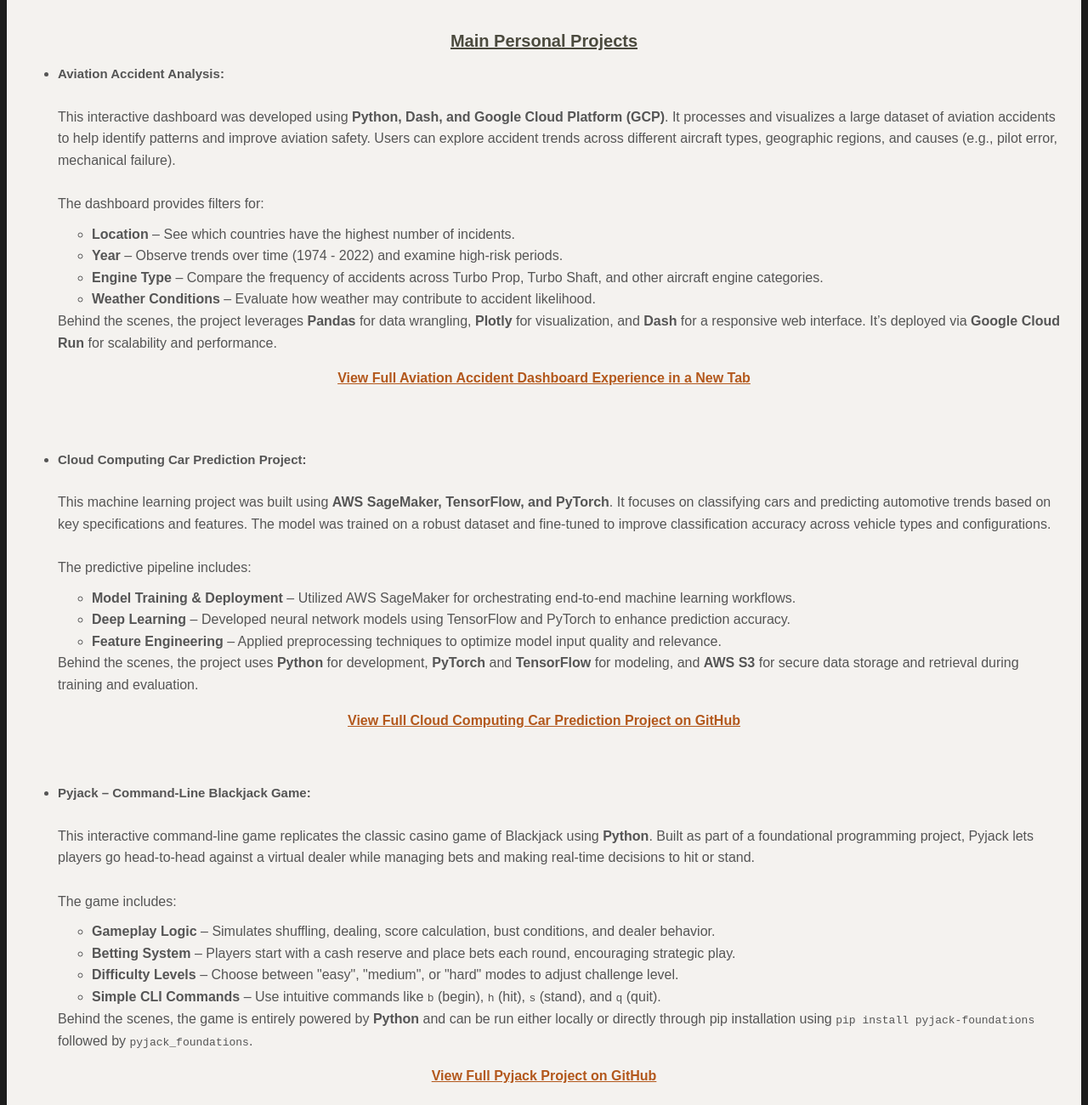
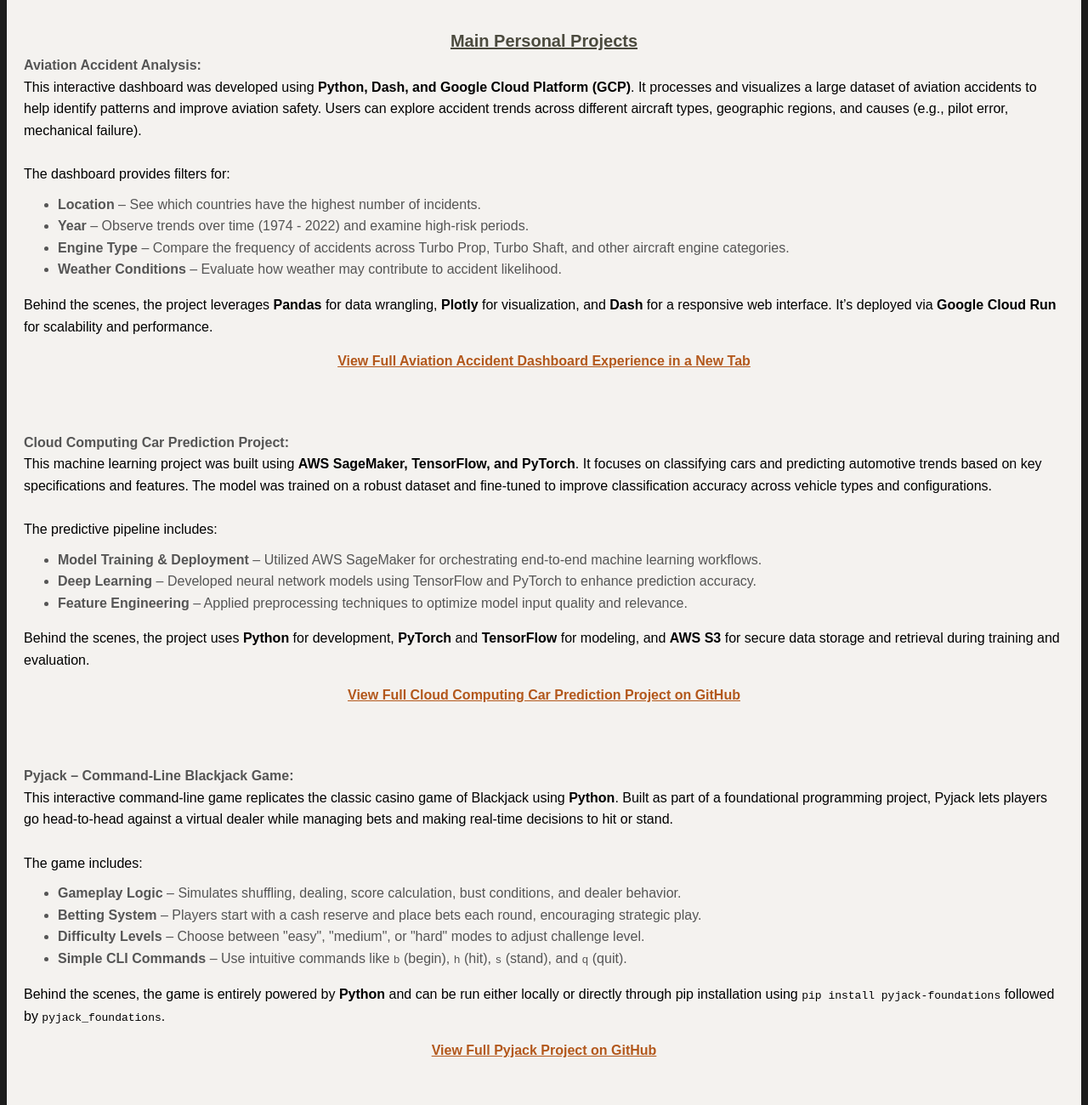
Before and after one commit to Follyboy/Folaranmi-Adeyeri, a website built with webpack: page Website-Folaranmi-Adeyeri/projects.html in a window 1280 px wide. Shown: the part 220-1520 px from the top of the page at 85% size. Built offline with nearby package versions, Linux system fonts and the light colour scheme.

Commit message:
Fixed nav responsive menu and spaces on projects page

```diff
--- a/Website-Folaranmi-Adeyeri/css/style.css
+++ b/Website-Folaranmi-Adeyeri/css/style.css
@@ -121,6 +121,10 @@
 }
 
 .job {
+  margin-bottom: 40px;
+}
+
+.project {
   margin-bottom: 40px;
 }
 
--- a/Website-Folaranmi-Adeyeri/js/header.js
+++ b/Website-Folaranmi-Adeyeri/js/header.js
@@ -128,13 +128,34 @@
       </nav>
     `;
 
-    const hamburger = this.querySelector("#hamburger");
-    const navTabs = this.querySelector("#navTabs");
+      const hamburger = this.querySelector("#hamburger");
+      const navTabs = this.querySelector("#navTabs");
 
-    hamburger.addEventListener("click", () => {
-      navTabs.classList.toggle("show");
-      hamburger.classList.toggle("active");
-    });
+      const toggleMenu = () => {
+        const isOpen = navTabs.classList.toggle("show");
+        hamburger.classList.toggle("active");
+
+        // Disable or enable scrolling
+        document.body.style.overflow = isOpen ? "hidden" : "";
+      };
+
+      hamburger.addEventListener("click", (e) => {
+        e.stopPropagation(); // Prevent bubbling to document
+        toggleMenu();
+      });
+
+      // Close menu on outside click
+      document.addEventListener("click", (e) => {
+        const clickedInside = navTabs.contains(e.target) || hamburger.contains(e.target);
+        if (!clickedInside && navTabs.classList.contains("show")) {
+          navTabs.classList.remove("show");
+          hamburger.classList.remove("active");
+          document.body.style.overflow = ""; // Restore scrolling
+        }
+      });
+
+      // Prevent clicks inside menu from closing it
+      navTabs.addEventListener("click", (e) => e.stopPropagation());
   }
 }
 
--- a/Website-Folaranmi-Adeyeri/projects.html
+++ b/Website-Folaranmi-Adeyeri/projects.html
@@ -28,11 +28,9 @@
       <h1>Folaranmi Adeyeri</h1>
       <p>Software Engineer | Data Engineer | Creative Thinker</p>
     </header>
-    <section id="project1">
     <h2 style="text-align: center;"><u>Main Personal Projects</u></h2>
-      <ul>
-        <li>
-          <strong><h3>Aviation Accident Analysis:</h3></strong><br>
+    <div class="project">
+      <div class="title">Aviation Accident Analysis:</div>
       This interactive dashboard was developed using <strong>Python, Dash, and Google Cloud Platform (GCP)</strong>. It processes and visualizes a large dataset of aviation accidents to help identify patterns and improve aviation safety. Users can explore accident trends across different aircraft types, geographic regions, and causes (e.g., pilot error, mechanical failure).<br><br>
 
       The dashboard provides filters for:
@@ -44,14 +42,13 @@
       </ul>
 
       Behind the scenes, the project leverages <strong>Pandas</strong> for data wrangling, <strong>Plotly</strong> for visualization, and <strong>Dash</strong> for a responsive web interface. It’s deployed via <strong>Google Cloud Run</strong> for scalability and performance.
-        </li>
-      </ul>
+
       <p style="text-align: center; margin-top: 15px;">
         <a href="https://dashapp-rqiwh4ovjq-ue.a.run.app/" target="_blank" style="color: #b3581c; text-decoration: none; font-weight: bold;">
           <u>View Full Aviation Accident Dashboard Experience in a New Tab</u>
         </a>
       </p>
-    </section>
+    </div>
     <div class="project-display">
       <iframe
       src="https://dashapp-rqiwh4ovjq-ue.a.run.app/"
@@ -62,10 +59,8 @@
         Above is a preview of the Aviation Accident Analysis Dashboard
       </p>
     </div>
-    <section id="project2" style="padding-top: 30px">
-      <ul>
-        <li>
-          <strong><h3>Cloud Computing Car Prediction Project:</h3></strong><br>
+    <div class="project" style="padding-top: 30px">
+      <div class="title">Cloud Computing Car Prediction Project:</div>
       This machine learning project was built using <strong>AWS SageMaker, TensorFlow, and PyTorch</strong>. It focuses on classifying cars and predicting automotive trends based on key specifications and features. The model was trained on a robust dataset and fine-tuned to improve classification accuracy across vehicle types and configurations.<br><br>
 
       The predictive pipeline includes:
@@ -76,18 +71,15 @@
       </ul>
 
       Behind the scenes, the project uses <strong>Python</strong> for development, <strong>PyTorch</strong> and <strong>TensorFlow</strong> for modeling, and <strong>AWS S3</strong> for secure data storage and retrieval during training and evaluation.
-        </li>
-      </ul>
+
       <p style="text-align: center; margin-top: 15px; padding-bottom: 30px;">
         <a href="https://github.com/Follyboy/Cloud_Computing" target="_blank" style="color: #b3581c; text-decoration: none; font-weight: bold;">
           <u>View Full Cloud Computing Car Prediction Project on GitHub</u>
         </a>
       </p>
-    </section>
-    <section id="project3">
-      <ul>
-        <li>
-          <strong><h3>Pyjack – Command-Line Blackjack Game:</h3></strong><br>
+    </div>
+    <div class="project">
+      <div class="title">Pyjack – Command-Line Blackjack Game:</div>
       This interactive command-line game replicates the classic casino game of Blackjack using <strong>Python</strong>. Built as part of a foundational programming project, Pyjack lets players go head-to-head against a virtual dealer while managing bets and making real-time decisions to hit or stand.<br><br>
 
       The game includes:
@@ -99,14 +91,13 @@
       </ul>
 
       Behind the scenes, the game is entirely powered by <strong>Python</strong> and can be run either locally or directly through pip installation using <code>pip install pyjack-foundations</code> followed by <code>pyjack_foundations</code>.
-        </li>
-      </ul>
+
       <p style="text-align: center; margin-top: 15px;">
         <a href="https://github.com/Follyboy/Foundations_Project" target="_blank" style="color: #b3581c; text-decoration: none; font-weight: bold;">
           <u>View Full Pyjack Project on GitHub</u>
         </a>
       </p>
-    </section>
+    </div>
   </div>
   <footer-component></footer-component>
 </body>
```
Also changed, not shown: 1 other file. Lines whose indentation alone changed are shown as unchanged.
